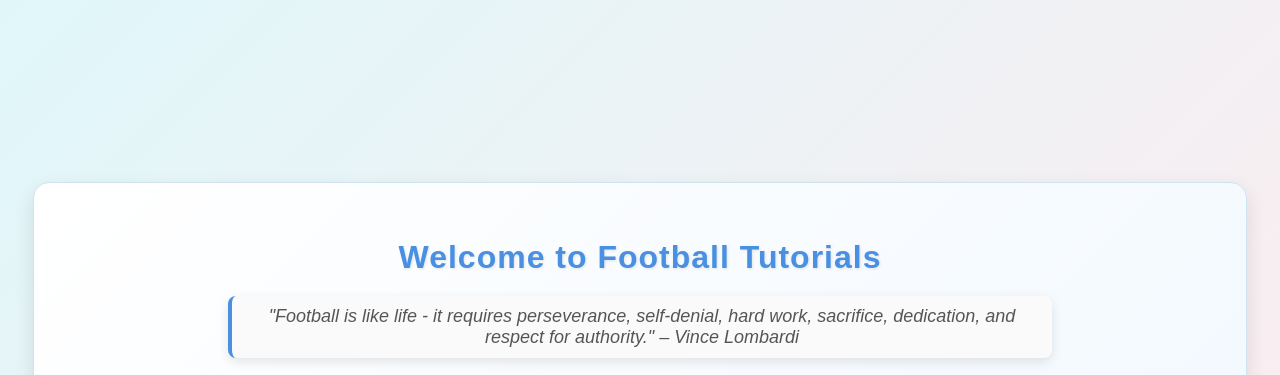
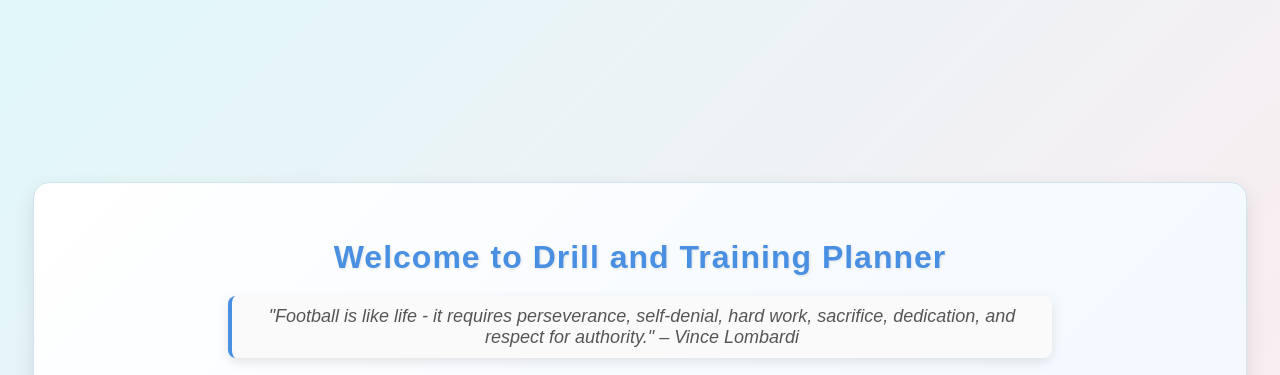
Before and after one commit to Sayooj183/SoccerTutorial, a plain HTML site: page dashboard.html in a window 1280 px wide. Shown: the top 375 px of the page. Drawn offline with Linux system fonts and the light colour scheme.

Commit message:
Dashboard

```diff
--- a/dashboard.html
+++ b/dashboard.html
@@ -150,7 +150,7 @@
 <body>
 
 <div class="dashboard-container">
-    <h2>Welcome to Football Tutorials</h2>
+    <h2>Welcome to Drill and Training Planner</h2>
 
     <!-- Quotes Section -->
     <div class="quotes-container">
```
